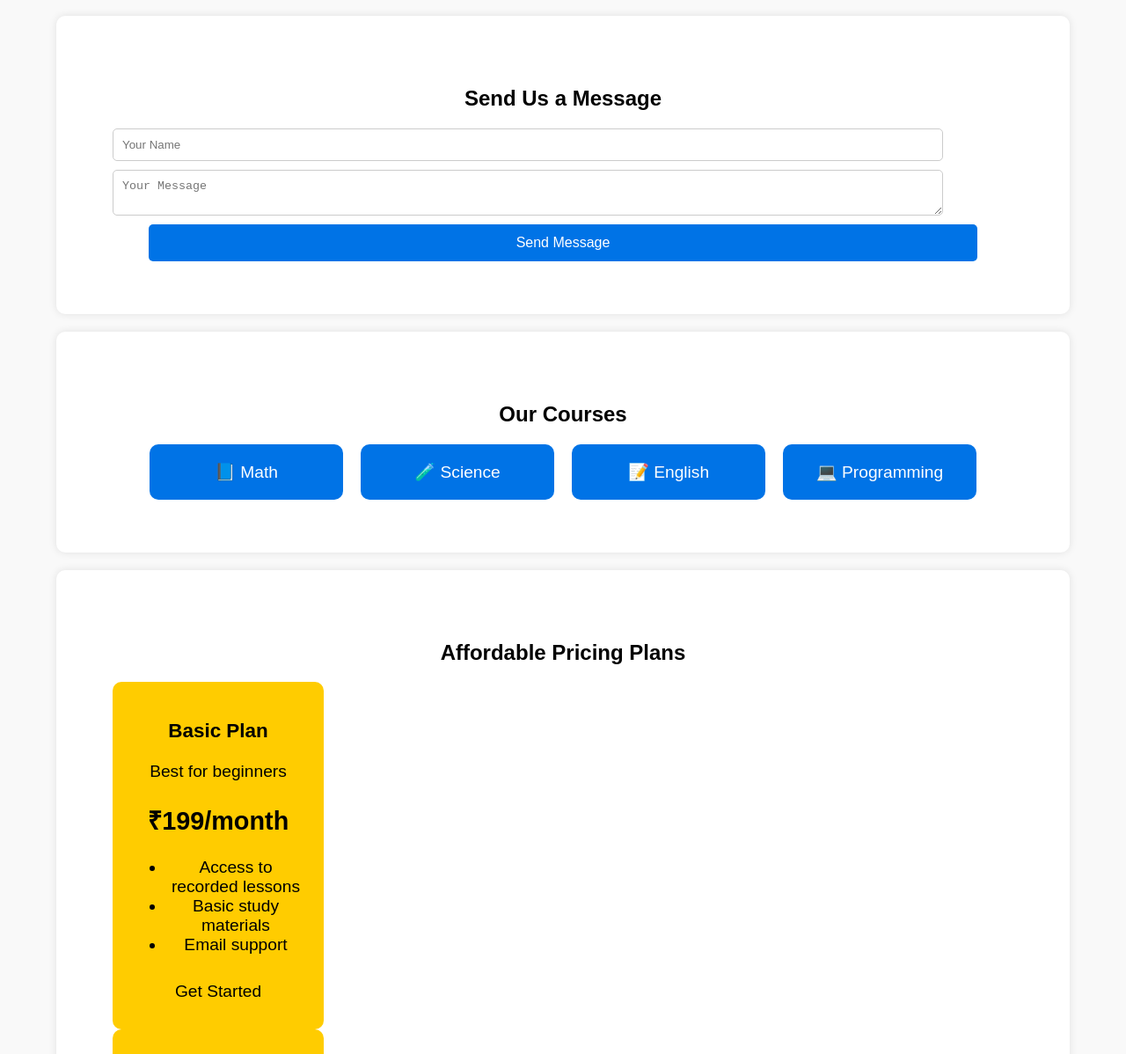
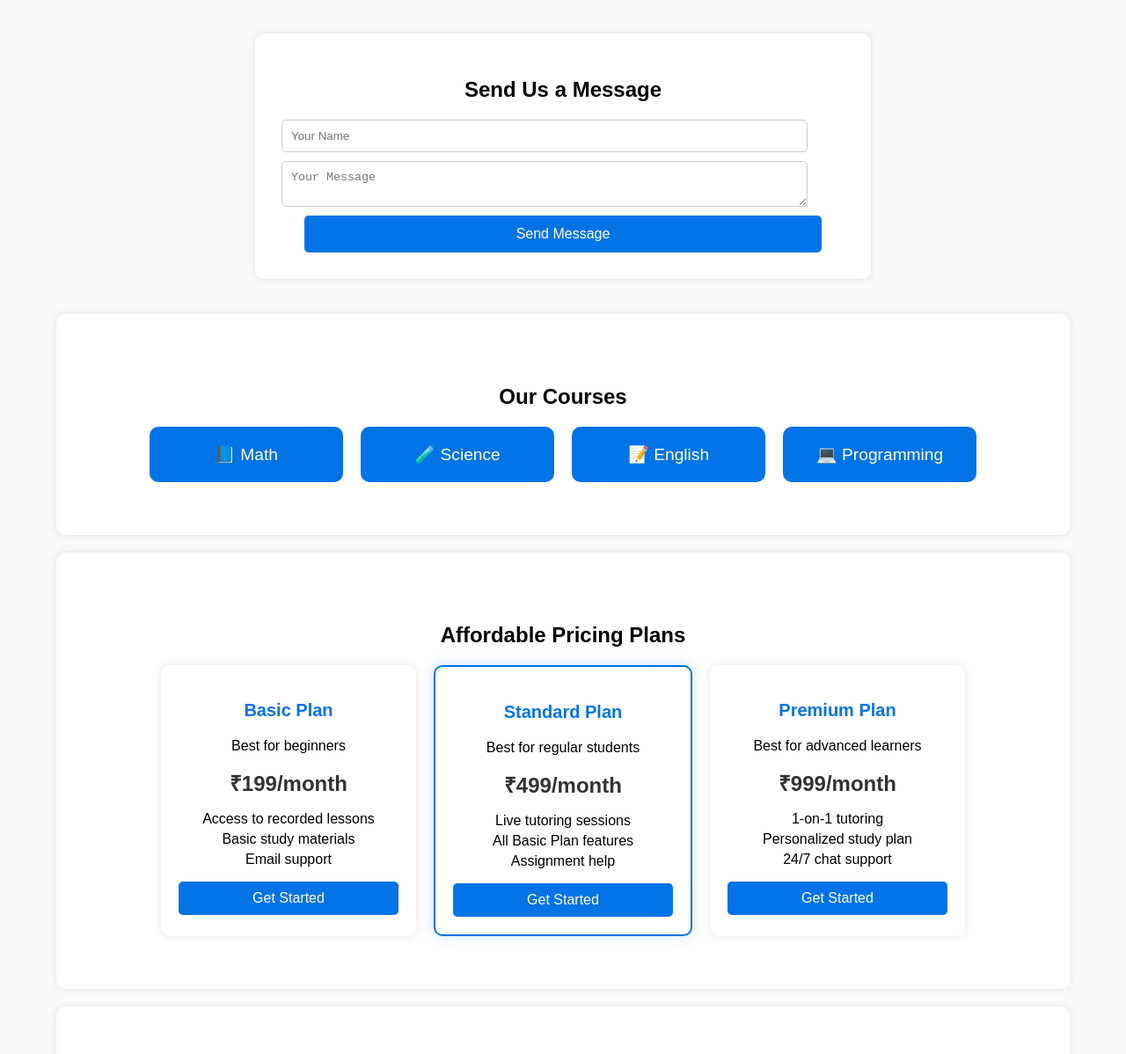
Before and after one commit to rahul5Q/online-tutoring-platform1, a plain HTML site: page index.html in a window 1280 px wide. Shown: the part 642-1840 px from the top of the page at 88% size. Drawn offline with Linux system fonts and the light colour scheme.

Commit message:
Update styles.css

```diff
--- a/styles.css
+++ b/styles.css
@@ -102,21 +102,94 @@ button:hover {
 }
 
 /* Pricing */
-.pricing-list {
+/* Pricing Section */
+.pricing-container {
     display: flex;
     justify-content: center;
     gap: 20px;
+    margin-top: 20px;
 }
 
 .pricing-card {
-    background: #ffcc00;
-    color: black;
+    background: white;
     padding: 20px;
     border-radius: 10px;
-    width: 200px;
+    box-shadow: 0px 0px 10px rgba(0, 0, 0, 0.1);
     text-align: center;
-    font-size: 1.2em;
+    width: 250px;
 }
+
+.pricing-card h3 {
+    color: #0073e6;
+    font-size: 20px;
+}
+
+.pricing-card h2 {
+    color: #333;
+    margin: 10px 0;
+}
+
+.pricing-card ul {
+    list-style: none;
+    padding: 0;
+}
+
+.pricing-card ul li {
+    margin: 5px 0;
+}
+
+.pricing-card button {
+    background: #0073e6;
+    color: white;
+    border: none;
+    padding: 10px;
+    width: 100%;
+    border-radius: 5px;
+    cursor: pointer;
+}
+
+.pricing-card button:hover {
+    background: #005bb5;
+}
+
+.popular {
+    border: 2px solid #0073e6;
+    box-shadow: 0px 0px 15px rgba(0, 115, 230, 0.2);
+}
+/* Student Contact Form */
+#student-contact {
+    width: 50%;
+    margin: 40px auto;
+    padding: 30px;
+    background: white;
+    border-radius: 10px;
+    box-shadow: 0px 0px 10px rgba(0, 0, 0, 0.1);
+    text-align: center;
+}
+
+#student-contact form input, #student-contact form textarea {
+    width: 90%;
+    padding: 10px;
+    margin: 10px 0;
+    border: 1px solid #ccc;
+    border-radius: 5px;
+}
+
+#student-contact form button {
+    width: 92%;
+    background: #0073e6;
+    color: white;
+    padding: 12px;
+    border: none;
+    cursor: pointer;
+    border-radius: 5px;
+    transition: background 0.3s;
+}
+
+#student-contact form button:hover {
+    background: #005bb5;
+}
+
 
 /* Contact */
 form input, form textarea {
```
